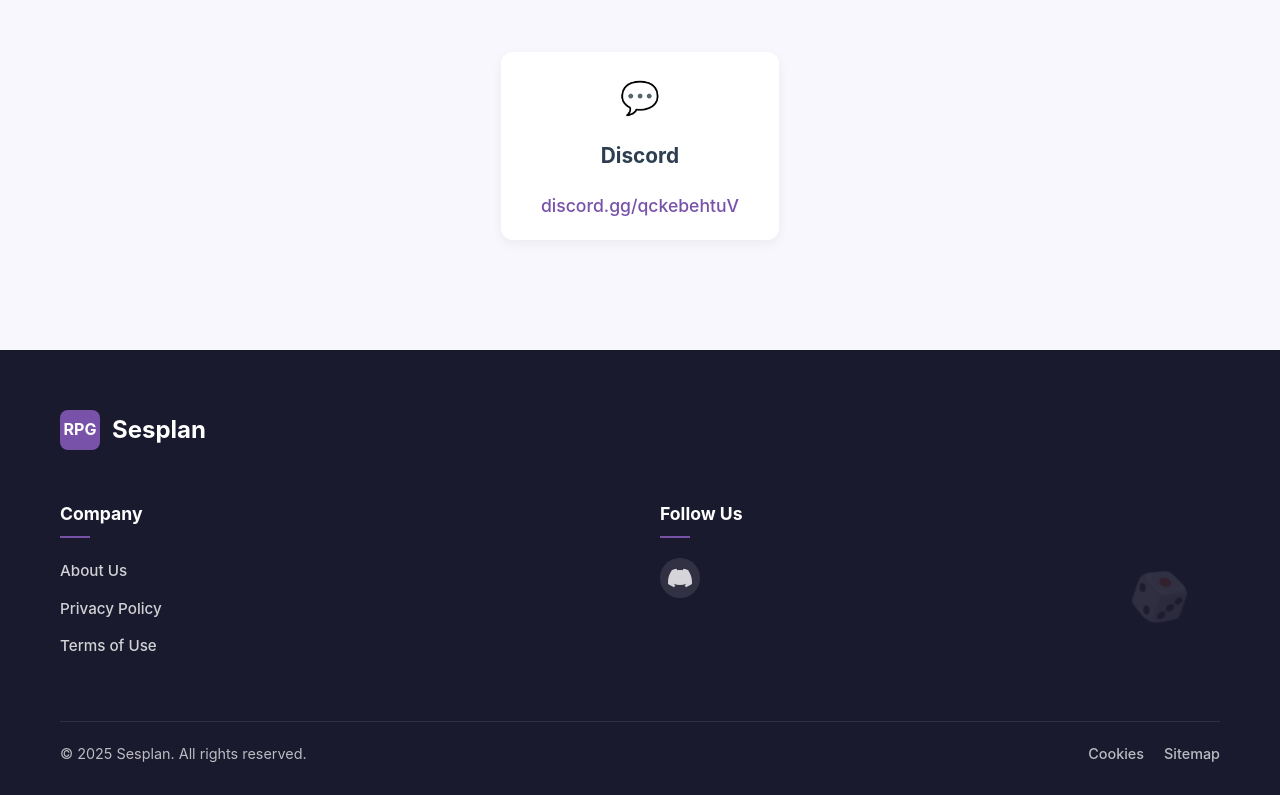
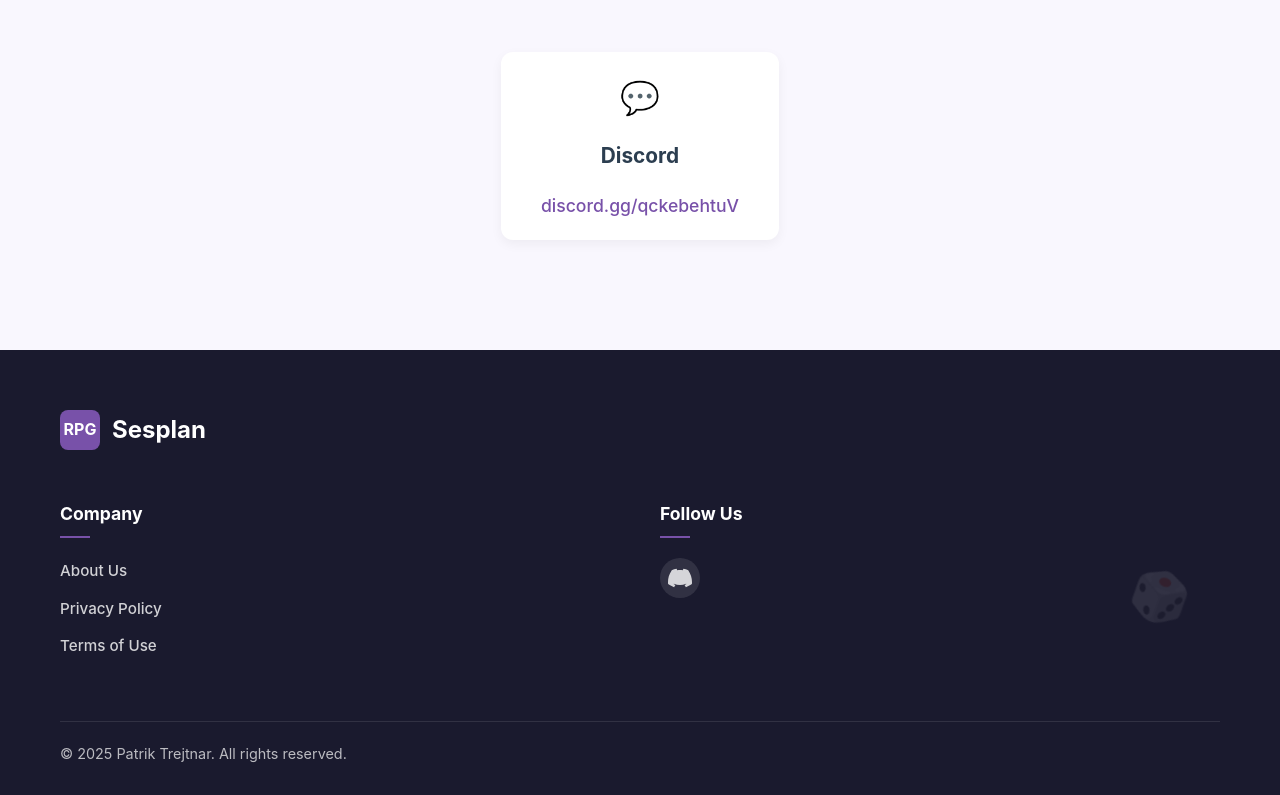
Before and after one commit to blbin/sesplan, a Vue app in the folder frontend/: page / in a window 1280 px wide. Shown: the part 2298-3093 px from the top of the page. Built offline with nearby package versions, Linux system fonts and the light colour scheme; no server answers.

Commit message:
Landing tweeks v1.3

```diff
--- a/frontend/src/components/landing/LandingFooter.vue
+++ b/frontend/src/components/landing/LandingFooter.vue
@@ -30,12 +30,14 @@
 
       <div class="footer-bottom">
         <p class="copyright">
-          &copy; {{ new Date().getFullYear() }} Sesplan. All rights reserved.
+          &copy; {{ new Date().getFullYear() }} Patrik Trejtnar. All rights reserved.
         </p>
+        <!--
         <div class="small-links">
           <router-link to="/cookies">Cookies</router-link>
           <router-link to="/sitemap">Sitemap</router-link>
         </div>
+        -->
       </div>
 
       <div class="footer-dice">
```
